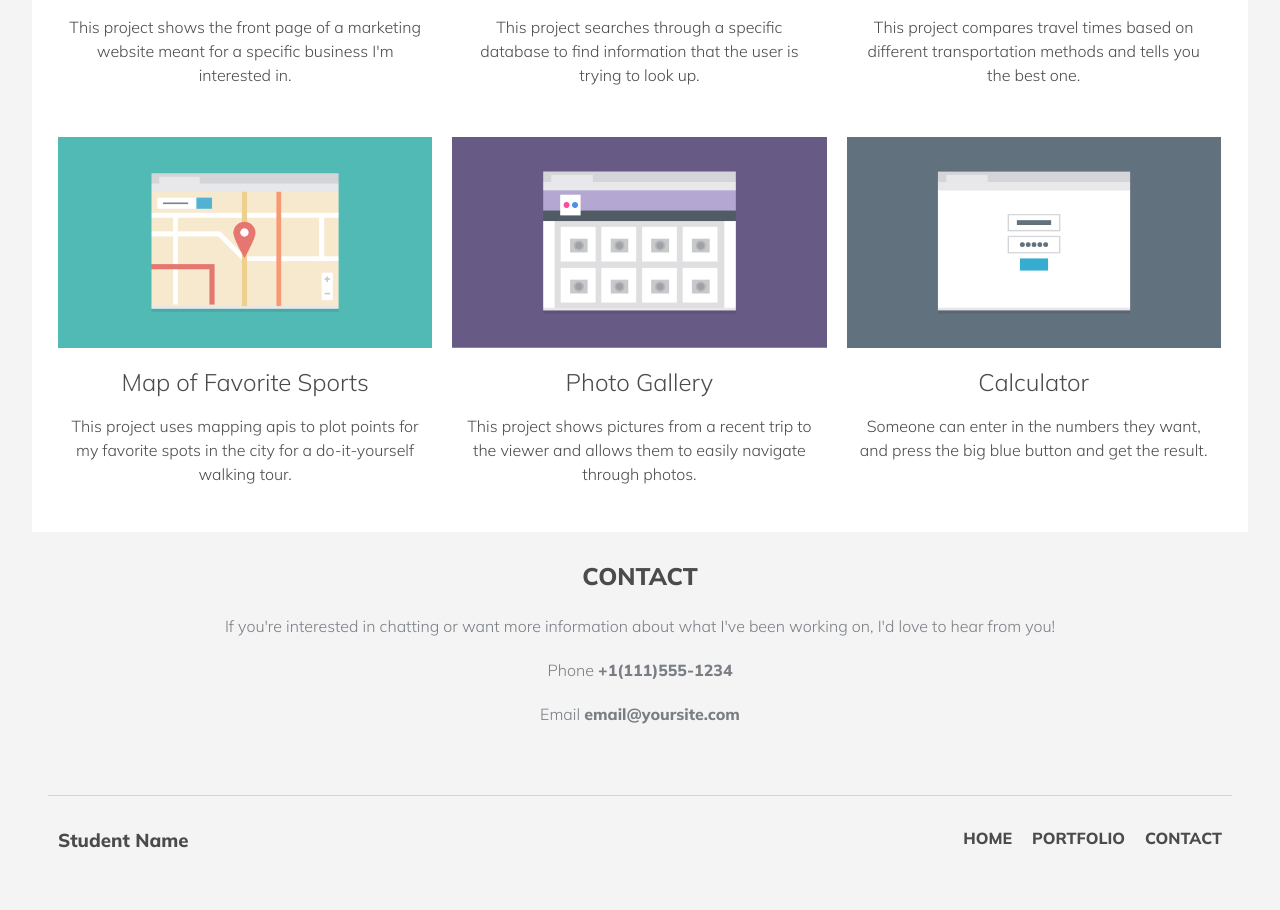
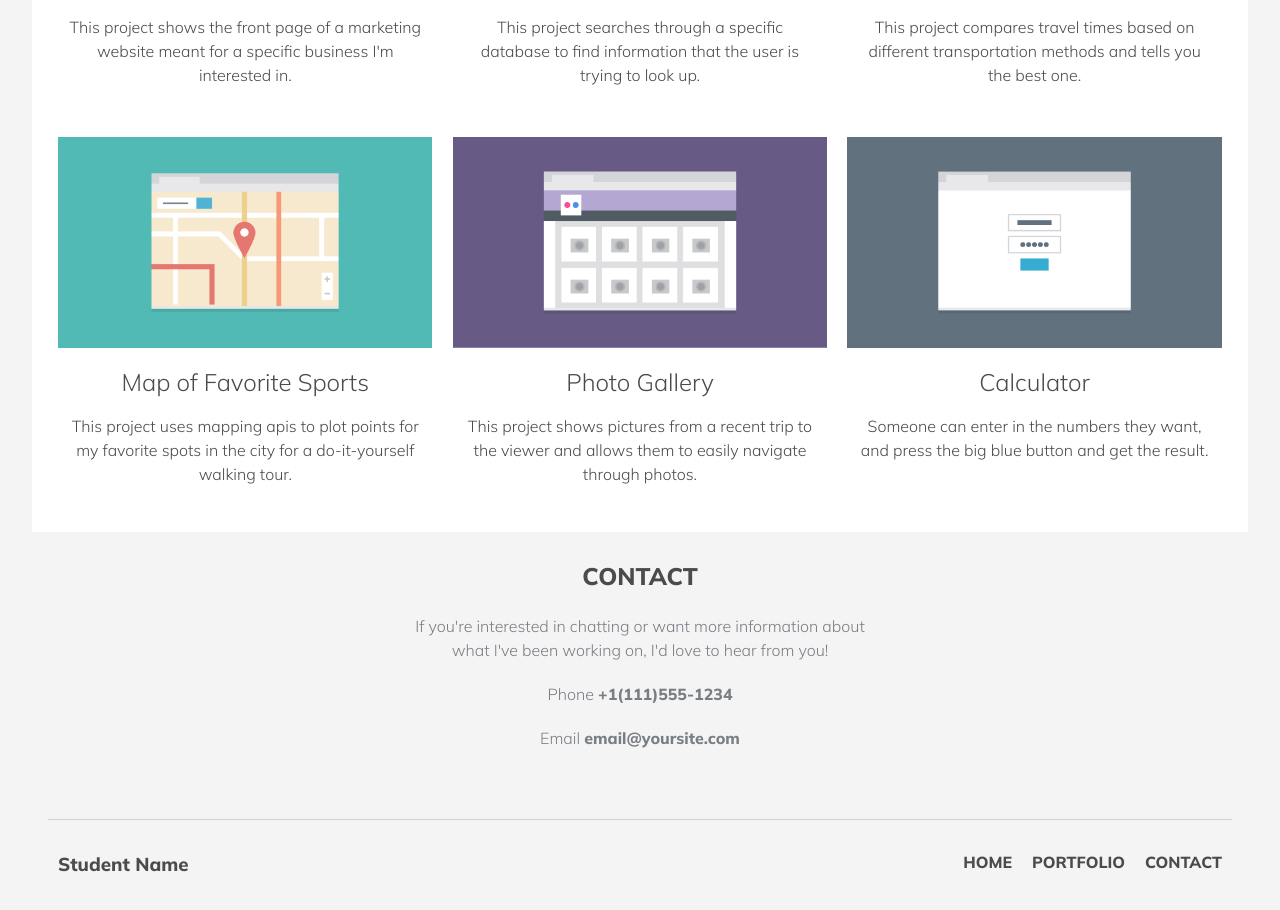
Before and after one commit to orlandochallenger/Project-2, a plain HTML site: page index.html in a window 1280 px wide. Shown: the part 968-1878 px from the top of the page. Drawn offline with Linux system fonts and the light colour scheme.

Commit message:
section update

```diff
--- a/css/styles.css
+++ b/css/styles.css
@@ -43,6 +43,7 @@ a:hover {
 section {
   max-width: 500px;
   text-align: center;
+  margin: 0 auto;
 }
 
 img {
--- a/index.html
+++ b/index.html
@@ -111,7 +111,7 @@
       </main>
 
       <footer class="contact">
-        <div id="contact">
+        <section id="contact">
           <h2>CONTACT</h2>
           <p>
             If you're interested in chatting or want more information about what
@@ -119,7 +119,7 @@
           </p>
           <p>Phone <span> +1(111)555-1234</span></p>
           <p>Email <span> email@yoursite.com</span></p>
-        </div>
+        </section>
 
         <div class="footer-container-A">
           <h3>Student Name</h3>
```
